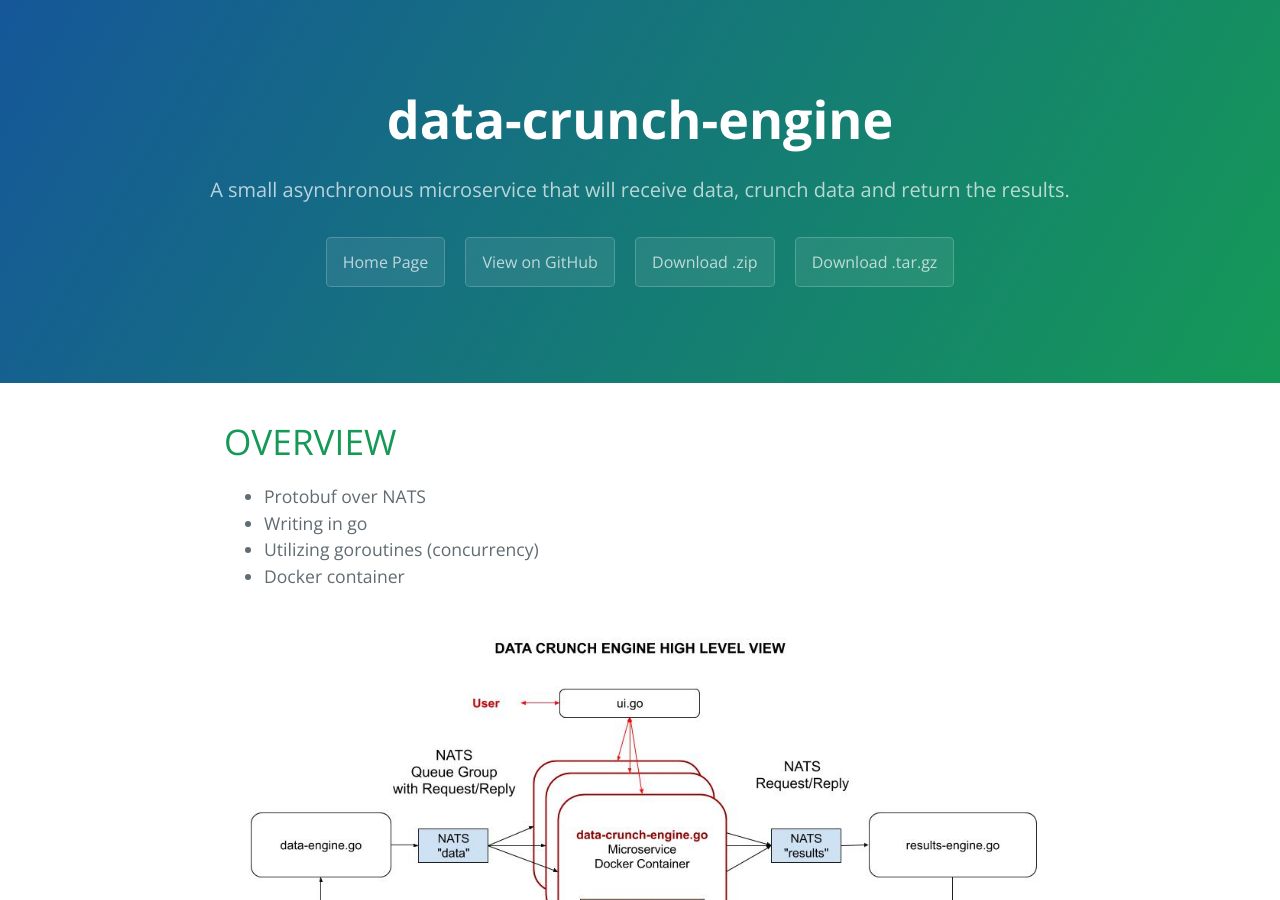
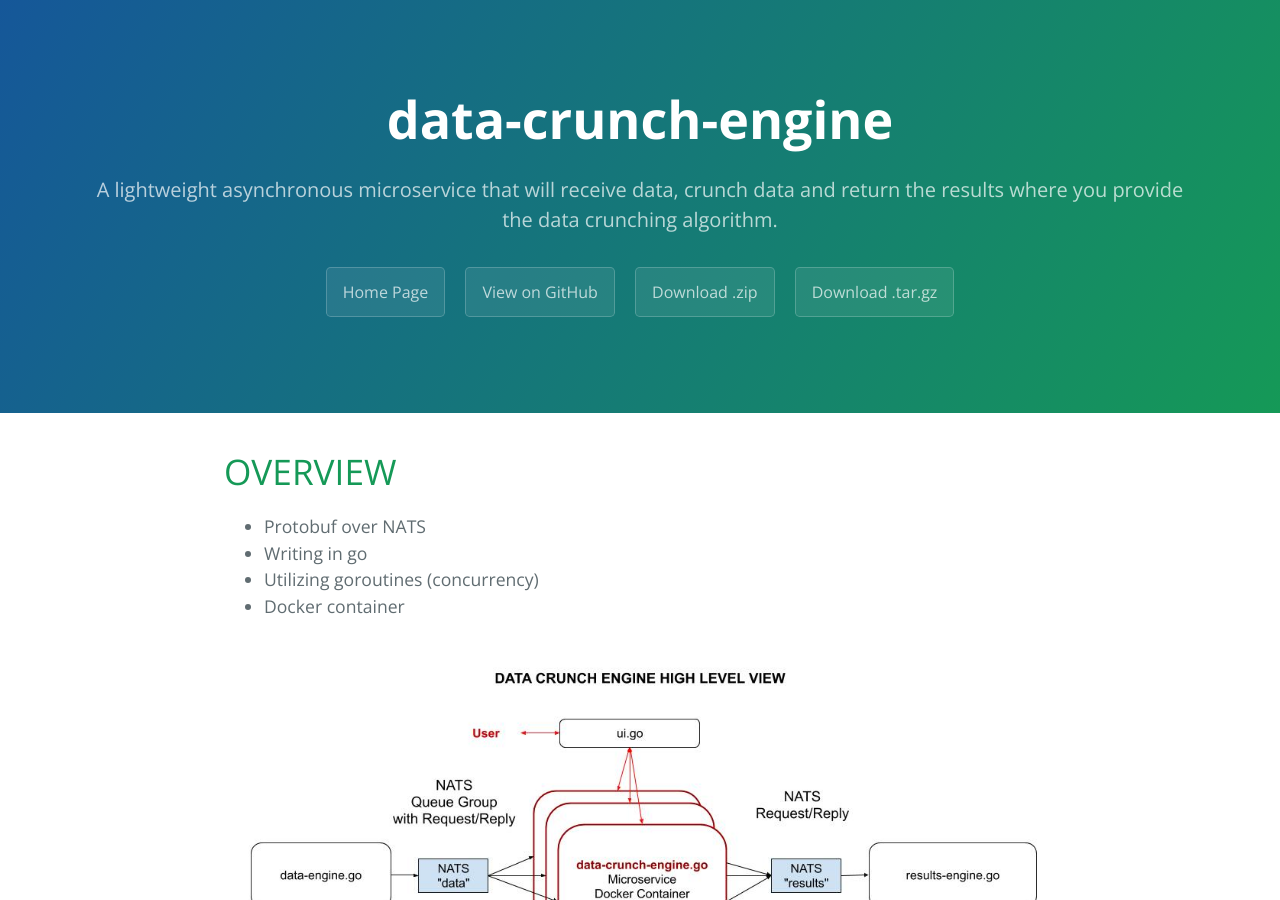
Before and after one commit to JeffDeCola/data-crunch-engine, a Jekyll site: the page built from docs/index.md, in a window 1280 px wide and 900 px high. Built offline with Jekyll 4.4.1, drawn with Linux system fonts in a browser that asks for light colours; nearby versions of some CDN libraries; library files that are not in the unit come from our copies.

Commit message:
removed /example01 in ci

```diff
--- a/docs/index.md
+++ b/docs/index.md
@@ -2,7 +2,7 @@
 layout: default
 title: JeffDeCola/data-crunch-engine
 projectname : data-crunch-engine
-summary: A small asynchronous microservice that will receive data, crunch data and return the results.
+summary: A lightweight asynchronous microservice that will receive data, crunch data and return the results where you provide the data crunching algorithm.
 ---
 
 {% include README.md %}
```
Also changed, not shown: README.md, 1 other file.
